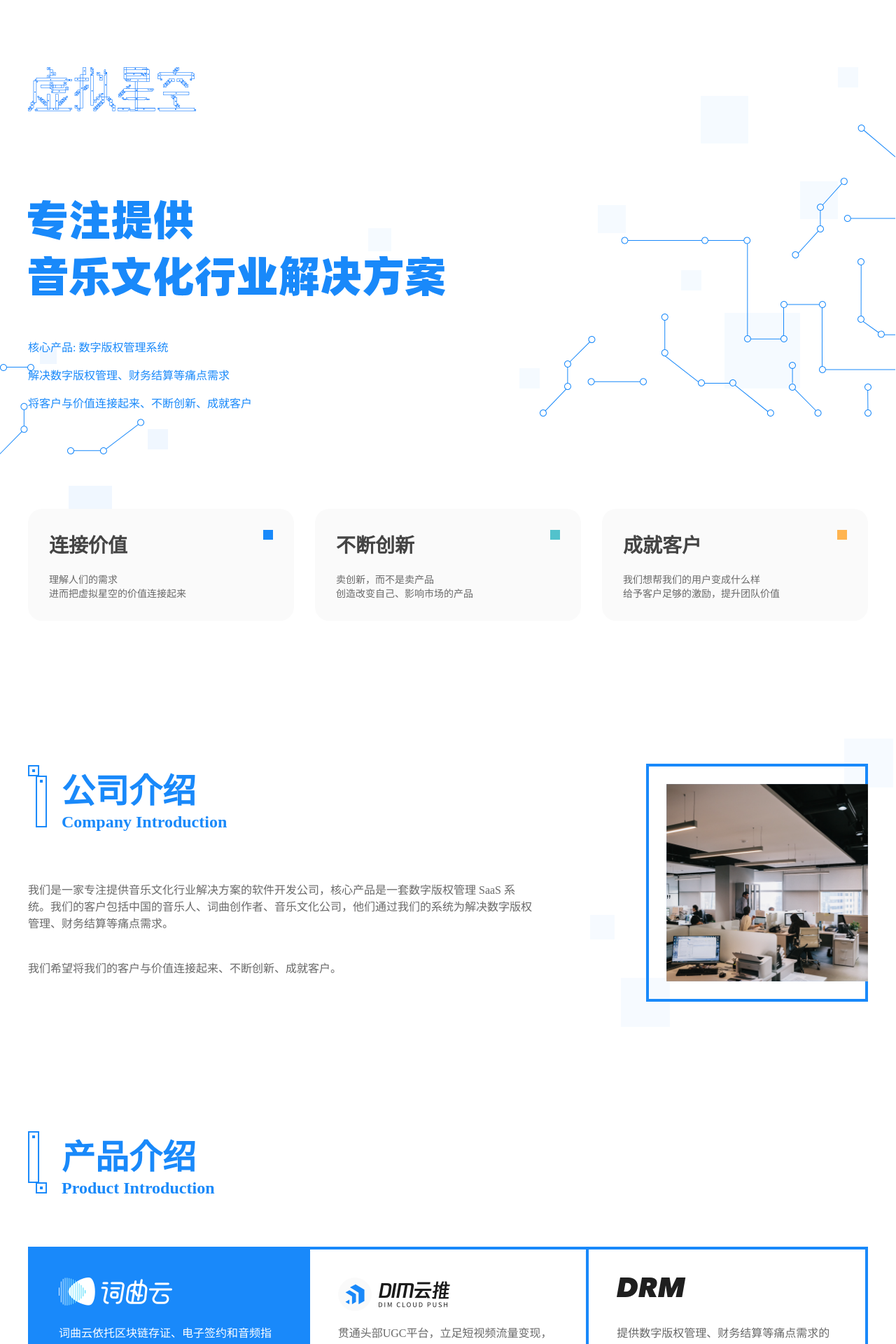
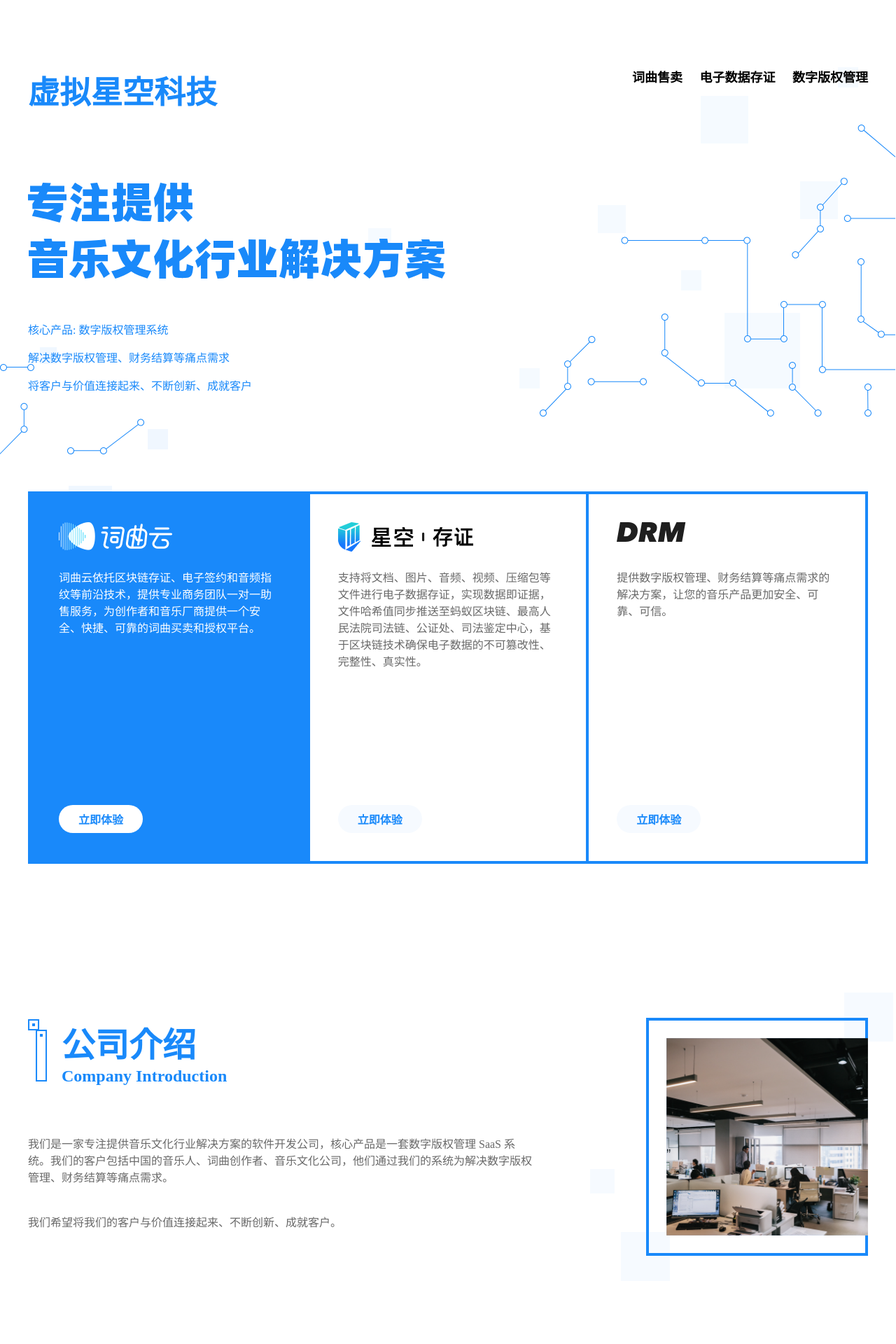
Before and after one commit to XNXKTech/xnxk.com, a Vue app: page / in a window 1280 px wide. Shown: the top 1920 px of the page at 70% size. Built offline with nearby package versions, Linux system fonts and the light colour scheme.

Commit message:
refactor: 修改首页布局

```diff
--- a/index.html
+++ b/index.html
@@ -5,8 +5,8 @@
     <link rel="icon" href="/favicon.ico" />
     <meta name="viewport" content="width=device-width, initial-scale=1.0" />
     <title>虚拟星空科技</title>
-    <meta name="keywords" content="虚拟星空, 虚拟星空官网, XNXKTech"/>
-    <meta name="description" content="虚拟星空专注提供音乐文化行业解决方案的软件开发公司，核心产品是一套数字版权管理 SaaS 系统。我们的客户包括中国的音乐人、词曲创作者、音乐文化公司，他们通过我们的系统为解决数字版权管理、财务结算等痛点需求。 我们希望将我们的客户与价值连接起来、不断创新、成就客户。"/>
+    <meta name="keywords" content="虚拟星空科技, 虚拟星空科技官网, XNXKTech"/>
+    <meta name="description" content="虚拟星空科技专注提供音乐文化行业解决方案的软件开发公司，核心产品是一套数字版权管理 SaaS 系统。我们的客户包括中国的音乐人、词曲创作者、音乐文化公司，他们通过我们的系统为解决数字版权管理、财务结算等痛点需求。 我们希望将我们的客户与价值连接起来、不断创新、成就客户。"/>
   </head>
   <body>
     <div id="app"></div>
--- a/src/locale/zh-CN.ts
+++ b/src/locale/zh-CN.ts
@@ -34,7 +34,7 @@
     'userAgreement': '用户协议',
     'socialMedia': '社交媒体',
     'enterpriseWeChat': '企业微信',
-    'aboutUsContent': '了解一下',
+    'aboutUsContent': '立即体验',
     'application': {
       'demoCloud': {
         'desc': '词曲云依托区块链存证、电子签约和音频指纹等前沿技术，提供专业商务团队一对一助售服务，为创作者和音乐厂商提供一个安全、快捷、可靠的词曲买卖和授权平台。',
@@ -45,6 +45,9 @@
       'drm': {
         'desc': '提供数字版权管理、财务结算等痛点需求的解决方案，让您的音乐产品更加安全、可靠、可信。',
       },
+      'evidence': {
+        'desc': '支持将文档、图片、音频、视频、压缩包等文件进行电子数据存证，实现数据即证据，文件哈希值同步推送至蚂蚁区块链、最高人民法院司法链、公证处、司法鉴定中心，基于区块链技术确保电子数据的不可篡改性、完整性、真实性。',
+      }
     }
   }
 };
--- a/src/views/home/index.vue
+++ b/src/views/home/index.vue
@@ -9,7 +9,18 @@
     <div class="container-content">
       <div class="container-content-body">
         <div class="home-header-content">
-          <img class='home-header-logo' :src="LogoImage" />
+          <h1>虚拟星空科技</h1>
+          <div class="home-header-links">
+            <a href="https://demo.xnxktech.net" target="_blank">
+              词曲售卖
+            </a>
+            <a href="https://e.xnxk.net" target="_blank">
+              电子数据存证
+            </a>
+            <a href="https://drm-web-test.virtualstarsky.com" target="_blank">
+              数字版权管理
+            </a>
+          </div>
           <div class="home-header-title">
             <img :src="MusicCultureIndustrySolutionsImage">
             <div class="home-header-description">
@@ -19,32 +30,40 @@
             </div>
           </div>
         </div>
-        <div class="home-slogan-container">
-          <div class="home-slogan-item">
-            <div class="home-slogan-title">
-              <span>{{ $t('home.connectionValue') }}</span>
+        <div class="information-container">
+          <div class="application-lists">
+            <div class="application-item">
+              <div class="application-item-logo">
+                <img :src="ApplicationDemoCloudLogoImage">
+              </div>
+              <div class="application-item-description">
+                {{ $t('home.application.demoCloud.desc') }}
+              </div>
+              <a href="https://demo.xnxktech.net" target="_blank" class="application-item-button">
+                {{ $t('home.aboutUsContent') }}
+              </a>
             </div>
-            <div class="home-slogan-description">
-              <p>{{ $t('home.understandPeopleIsNeeds') }}</p>
-              <p>{{ $t('home.andThenConnectTheValueOfTheCustomer') }}</p>
+            <div class="application-item">
+              <div class="application-item-logo">
+                <img :src="ApplicationEvidenceLogoImage">
+              </div>
+              <div class="application-item-description">
+                {{ $t('home.application.evidence.desc') }}
+              </div>
+              <a href="https://e.xnxk.net" target="_blank" class="application-item-button">
+                {{ $t('home.aboutUsContent') }}
+              </a>
             </div>
-          </div>
-          <div class="home-slogan-item">
-            <div class="home-slogan-title">
-              <span>{{ $t('home.continuousInnovate') }}</span>
-            </div>
-            <div class="home-slogan-description">
-              <p>{{ $t('home.sellInnovateNotProducts') }}</p>
-              <p>{{ $t('home.createChangeYourself') }}</p>
-            </div>
-          </div>
-          <div class="home-slogan-item">
-            <div class="home-slogan-title">
-              <span>{{ $t('home.achieveCustomers') }}</span>
-            </div>
-            <div class="home-slogan-description">
-              <p>{{ $t('home.weWantToHelpOurCustomersBecomeWhatTheyWant') }}</p>
-              <p>{{ $t('home.giveCustomersEnoughMotivationToImproveTheTeamValue') }}</p>
+            <div class="application-item">
+              <div class="application-item-logo">
+                <img :src="ApplicationDrmLogoImage">
+              </div>
+              <div class="application-item-description">
+                {{ $t('home.application.drm.desc') }}
+              </div>
+              <a href="https://drm-web-test.virtualstarsky.com" target="_blank" class="application-item-button">
+                {{ $t('home.aboutUsContent') }}
+              </a>
             </div>
           </div>
         </div>
@@ -67,52 +86,6 @@
             <div class="image-square-1"></div>
             <div class="image-square-2"></div>
             <div class="image-square-3"></div>
-          </div>
-        </div>
-        <div class="information-container">
-          <div class="information-header">
-            <div class="information-icon">
-              <img :src="InformationBottomImage">
-            </div>
-            <div class="information-header-title">
-              <h1>{{ $t('home.productIntroduction') }}</h1>
-              <h3>{{ $t('home.productIntroductionSubtitle') }}</h3>
-            </div>
-          </div>
-          <div class="application-lists">
-            <div class="application-item">
-              <div class="application-item-logo">
-                <img :src="ApplicationDemoCloudLogoImage">
-              </div>
-              <div class="application-item-description">
-                {{ $t('home.application.demoCloud.desc') }}
-              </div>
-              <div class="application-item-button">
-                {{ $t('home.aboutUsContent') }}
-              </div>
-            </div>
-            <div class="application-item">
-              <div class="application-item-logo">
-                <img :src="ApplicationCloudPushLogoImage">
-              </div>
-              <div class="application-item-description">
-                {{ $t('home.application.cloudPush.desc') }}
-              </div>
-              <div class="application-item-button">
-                {{ $t('home.aboutUsContent') }}
-              </div>
-            </div>
-            <div class="application-item">
-              <div class="application-item-logo">
-                <img :src="ApplicationDrmLogoImage">
-              </div>
-              <div class="application-item-description">
-                {{ $t('home.application.drm.desc') }}
-              </div>
-              <div class="application-item-button">
-                {{ $t('home.aboutUsContent') }}
-              </div>
-            </div>
           </div>
         </div>
         <div class="information-container">
@@ -157,7 +130,7 @@
       </div>
       <div class="container-footer-content">
         <div class="container-footer-left">
-          <img class='container-footer-logo' :src="LogoImage" />
+          <h1>虚拟星空科技</h1>
           <p>成都虚拟星空科技有限公司 版权所有</p>
           <p>Copyright © 2021-present XNXK All Rights Reserved. 蜀 ICP 备 2021030612 号</p>
         </div>
@@ -209,11 +182,27 @@
 import FooterBackgroundLeftImage from '@/assets/images/footer-background-left.svg';
 import FooterBackgroundRightImage from '@/assets/images/footer-background-right.svg';
 import ApplicationDemoCloudLogoImage from '@/assets/images/application-demo-cloud-logo.png';
-import ApplicationCloudPushLogoImage from '@/assets/images/application-cloud-push-logo.png';
+import ApplicationEvidenceLogoImage from '@/assets/images/application-evidence-logo.png';
 import ApplicationDrmLogoImage from '@/assets/images/application-drm-logo.png';
 </script>
 
 <style scoped lang='less'>
+.home-header-links {
+  position: absolute;
+  top: 0;
+  right: 0;
+   a {
+     color: #000;
+     margin-left: 20px;
+     font-size: 18px;
+     font-weight: bold;
+
+     &:hover{
+       color: #1989FA;
+     }
+   }
+}
+
 .container {
   position: relative;
 }
@@ -265,6 +254,12 @@
 }
 
 .home-header-content {
+  position: relative;
+  h1 {
+    color: #1989FA;
+    font-size: 45px;
+    margin-bottom: 100px;
+  }
   .home-header-title {
     margin-bottom: 140px;
     color: #1989FA;
@@ -464,6 +459,10 @@
     display: flex;
   }
   .container-footer-left {
+    h1 {
+      color: #1989FA;
+      font-size: 35px;
+    }
     flex: 1;
     p {
       color: #1989FA;
```
Also changed, not shown: src/assets/images/application-evidence-logo.png (added).
